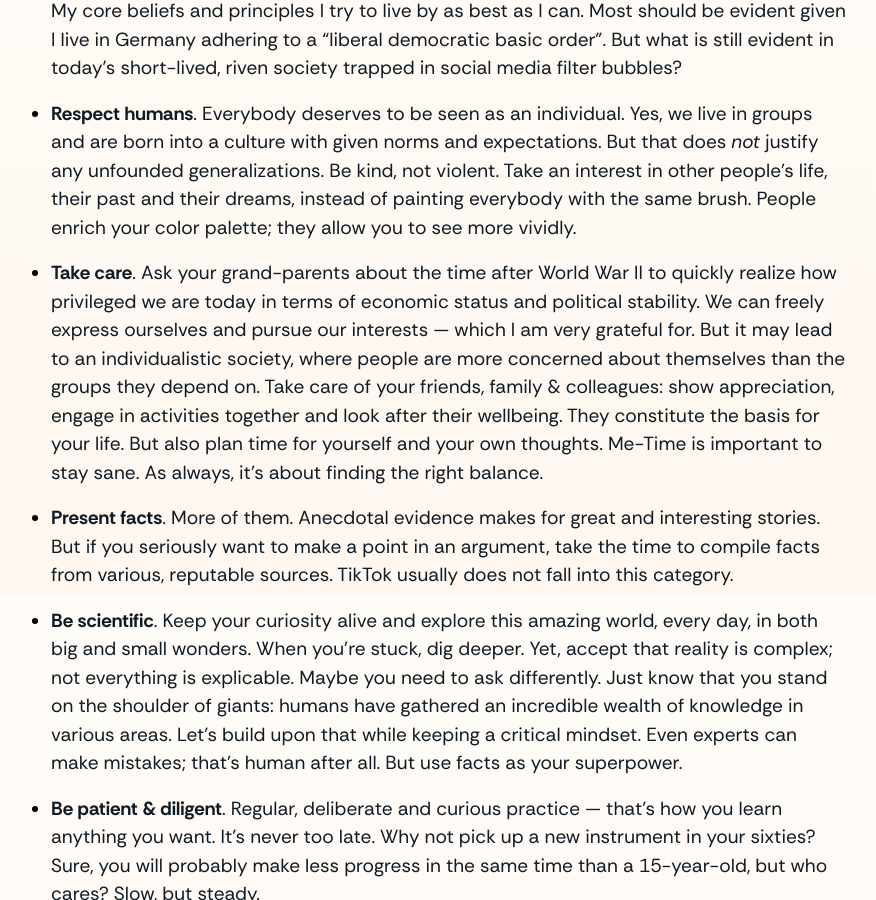
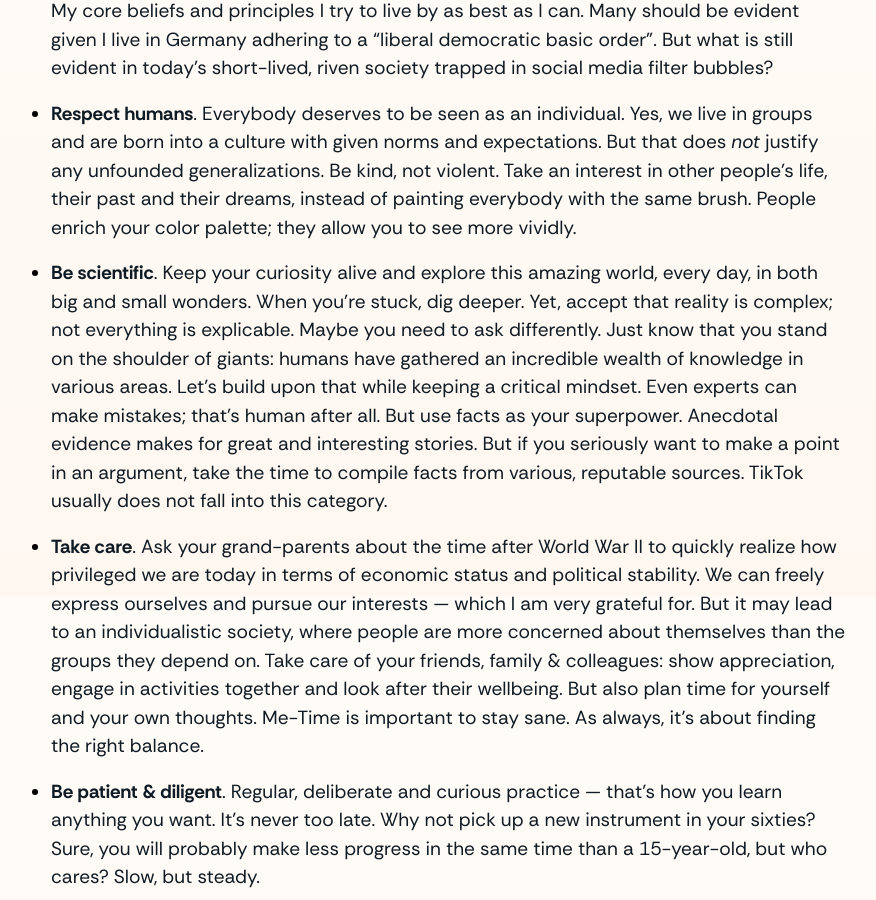
Before and after one commit to Splines/homepage, a Jekyll site: the page built from _posts/2025-09-14-core-principles.md, in a window 1280 px wide and 900 px high, scrolled down 304 px. Shown: the whole window, without its empty margins (190-1066 px from the left). Built offline with Jekyll 4.4.1, drawn with Linux system fonts in a browser that asks for light colours; comment, search, counter and statistics services are not loaded; some of the changed text lies outside the part shown.

Commit message:
Publish core principles

```diff
--- a/_posts/2025-09-14-core-principles.md
+++ b/_posts/2025-09-14-core-principles.md
@@ -1,28 +1,24 @@
 ---
 layout: page
 title: "My core principles"
-draft: true
-permalink: /blog/drafts/0661a606ba42012
 excerpt: >
   What I firmly believe in.
 ---
 
-My core beliefs and principles I try to live by as best as I can. Most should be evident given I live in Germany adhering to a "liberal democratic basic order". But what is still evident in today's short-lived, riven society trapped in social media filter bubbles?
+My core beliefs and principles I try to live by as best as I can. Many should be evident given I live in Germany adhering to a "liberal democratic basic order". But what is still evident in today's short-lived, riven society trapped in social media filter bubbles?
 
 - **Respect humans**. Everybody deserves to be seen as an individual. Yes, we live in groups and are born into a culture with given norms and expectations. But that does _not_ justify any unfounded generalizations. Be kind, not violent. Take an interest in other people's life, their past and their dreams, instead of painting everybody with the same brush. People enrich your color palette; they allow you to see more vividly.
 
-- **Take care**. Ask your grand-parents about the time after World War II to quickly realize how privileged we are today in terms of economic status and political stability. We can freely express ourselves and pursue our interests --- which I am very grateful for. But it may lead to an individualistic society, where people are more concerned about themselves than the groups they depend on. Take care of your friends, family & colleagues: show appreciation, engage in activities together and look after their wellbeing. They constitute the basis for your life. But also plan time for yourself and your own thoughts. Me-Time is important to stay sane. As always, it's about finding the right balance.
+- **Be scientific**. Keep your curiosity alive and explore this amazing world, every day, in both big and small wonders. When you're stuck, dig deeper. Yet, accept that reality is complex; not everything is explicable. Maybe you need to ask differently. Just know that you stand on the shoulder of giants: humans have gathered an incredible wealth of knowledge in various areas. Let's build upon that while keeping a critical mindset. Even experts can make mistakes; that's human after all. But use facts as your superpower. Anecdotal evidence makes for great and interesting stories. But if you seriously want to make a point in an argument, take the time to compile facts from various, reputable sources. TikTok usually does not fall into this category.
 
-- **Present facts**. More of them. Anecdotal evidence makes for great and interesting stories. But if you seriously want to make a point in an argument, take the time to compile facts from various, reputable sources. TikTok usually does not fall into this category.
-
-- **Be scientific**. Keep your curiosity alive and explore this amazing world, every day, in both big and small wonders. When you're stuck, dig deeper. Yet, accept that reality is complex; not everything is explicable. Maybe you need to ask differently. Just know that you stand on the shoulder of giants: humans have gathered an incredible wealth of knowledge in various areas. Let's build upon that while keeping a critical mindset. Even experts can make mistakes; that's human after all. But use facts as your superpower.
+- **Take care**. Ask your grand-parents about the time after World War II to quickly realize how privileged we are today in terms of economic status and political stability. We can freely express ourselves and pursue our interests --- which I am very grateful for. But it may lead to an individualistic society, where people are more concerned about themselves than the groups they depend on. Take care of your friends, family & colleagues: show appreciation, engage in activities together and look after their wellbeing. But also plan time for yourself and your own thoughts. Me-Time is important to stay sane. As always, it's about finding the right balance.
 
 - **Be patient & diligent**. Regular, deliberate and curious practice --- that's how you learn anything you want. It's never too late. Why not pick up a new instrument in your sixties? Sure, you will probably make less progress in the same time than a 15-year-old, but who cares? Slow, but steady.
 
 - **Sense nature**. Inhale, exhale. Feel the breeze as nitrogen and oxygen slowly enter your lungs. Relax. Earth's biosphere is the backbone of your, of all our lives. So go outside --- really, like a full day outside, aware of all your senses. What an incredible feeling it is to reconnect with the soil. Let's fight for nature's continued existence by keeping greenhouse gas emissions at a minimum where possible. We only have one planet!
 
-- **Wiggle**. Besides rigid facts, norms and manners, embrace your inherent wigglyness in all directions. Not only physically with sport, but also mentally. Everything is connected; swing along your own associative chains. Science, literature, music, dancing, painting, love, sound, touch, warmth, sleep, dreams. Creativity is in you. Try things out. Experiment. Fail. Then stand up. How could you keep wiggling otherwise?
+- **Wiggle**. Besides rigid facts, norms and manners, embrace your inherent wigglyness. Physically by exercising in order to keep your body fit. A healthy lifestyle is part of it: sleep, nutrition, sport, your social bonds; all is closely connected. In addition, wiggle mentally: swing along your own associative chains. Science, literature, music, dancing, painting, love, sound, touch, warmth, sleep, dreams. Creativity is in you. Try things out. Experiment. Fail. Then stand up. How could you keep wiggling otherwise?
 
-- **Smile**. Not everyday is rose. But life is a wonder and well worth living. Look others in the eye and offer them a smile that comes from the heart. Perhaps you will receive one back.
+- **Smile**. Not every day is rose. But life is a wonder and well worth living. Look others in the eye and offer them a smile that comes from the heart. Perhaps you will receive one back.
 
-In summary: Be kind and spread love. Treat everybody equally, with respect and dignity. Take care about your loved ones. Adopt a scientific mindset: Keep your curiosity alive to worship the wonders of this world; Convince me with facts; Help me improve by constructively criticizing me; Maintain a natural skepticism towards everything. But don't take yourself too seriously. And certainly don't loose your wigglyness: Express yourself creatively, fail, stand up, do it again. And again. Smile. It's human after all.
+In summary: Be kind and spread love. Treat everybody equally, with respect and dignity. Take care about your loved ones. Adopt a scientific mindset: Keep your curiosity alive to worship the wonders of this world; Convince me with facts; Help me improve by constructively criticizing me; Maintain a natural skepticism towards everything. But don't take yourself too seriously. And certainly don't loose your wigglyness: Exercise & Express yourself creatively, fail, stand up, do it again. And again. Smile. It's human after all.
```
Also changed, not shown: _posts/2025-09-08-server-side-validation-rails-turbo.md (+1 -1 lines).
